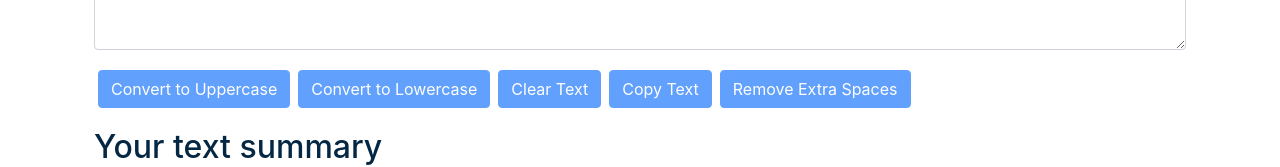
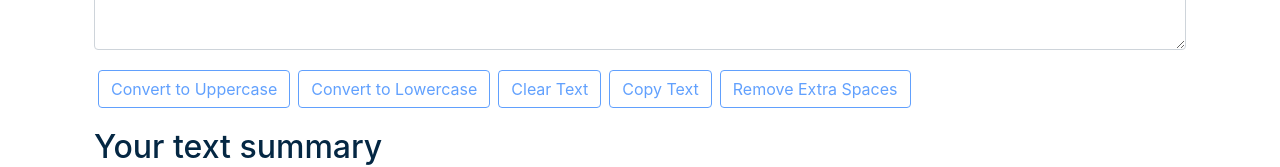
Before and after one commit to piyushmehra27/textutils, a React (Create React App) app: page / in a window 1280 px wide. Shown: the part 294-461 px from the top of the page. Built offline with nearby package versions, Linux system fonts and the light colour scheme.

Commit message:
Update TextForm.js

```diff
--- a/src/Components/TextForm.js
+++ b/src/Components/TextForm.js
@@ -48,11 +48,11 @@
     <h1 className = "mb-3">Enter The Text To Analyse Here</h1>
             <textarea className="form-control" value={text} onChange={handleOnChange} style={{backgroundColor: props.mode==='dark'?'#13466e':'white', color: props.mode==='dark'?'white':'#042743'}} id="myBox" rows="8"></textarea>
             </div>
-            <button disabled={text.length===0} className="btn btn-primary mx-1 my-1" onClick={handleUpClick}>Convert to Uppercase</button>
-            <button disabled={text.length===0} className="btn btn-primary mx-1 my-1" onClick={handleLoClick}>Convert to Lowercase</button>
-            <button disabled={text.length===0} className="btn btn-primary mx-1 my-1" onClick={handleClearClick}>Clear Text</button>
-            <button disabled={text.length===0} className="btn btn-primary mx-1 my-1" onClick={handleCopy}>Copy Text</button>
-            <button disabled={text.length===0} className="btn btn-primary mx-1 my-1" onClick={handleExtraSpaces}>Remove Extra Spaces</button>
+            <button disabled={text.length===0} className="btn btn-outline-primary mx-1 my-1" onClick={handleUpClick}>Convert to Uppercase</button>
+            <button disabled={text.length===0} className="btn btn-outline-primary mx-1 my-1" onClick={handleLoClick}>Convert to Lowercase</button>
+            <button disabled={text.length===0} className="btn btn-outline-primary mx-1 my-1" onClick={handleClearClick}>Clear Text</button>
+            <button disabled={text.length===0} className="btn btn-outline-primary mx-1 my-1" onClick={handleCopy}>Copy Text</button>
+            <button disabled={text.length===0} className="btn btn-outline-primary mx-1 my-1" onClick={handleExtraSpaces}>Remove Extra Spaces</button>
         </div>
         <div className="container my-3" style={{color: props.mode==='dark'?'white':'#042743'}}>
             <h2>Your text summary</h2>
```
